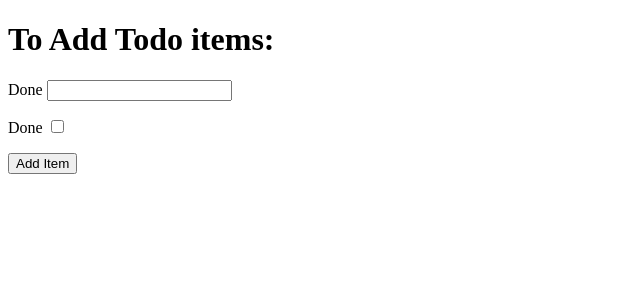
After one commit to Todd-bit/hello-django, a Django app: page /add in a window 1280 px wide. The commit adds this page. Shown: the top 300 px of the page, without its empty margins (0-640 px from the left). Run offline with Django 3.2, Linux system fonts and the light colour scheme.

Commit message:
Creating a new item 1

```diff
--- a/django_todo/urls.py
+++ b/django_todo/urls.py
@@ -15,9 +15,10 @@ Including another URLconf
 """
 from django.contrib import admin
 from django.urls import path
-from todo.views import get_todo_list
+from todo.views import get_todo_list, add_item
 
 urlpatterns = [
     path('admin/', admin.site.urls),
-    path('', get_todo_list, name="get_todo_list")
+    path('', get_todo_list, name="get_todo_list"),
+    path('add', add_item, name="add")
 ]
--- /dev/null
+++ b/todo/templates/todo/add_item.html
@@ -0,0 +1,28 @@
+<!DOCTYPE html>
+<html lang="en">
+<head>
+    <meta charset="UTF-8">
+    <meta name="viewport" content="width=!, initial-scale=1.0">
+    <title>Document</title>
+</head>
+<body>
+    <h1>To Add Todo items:</h1>
+    <form method="POST" action="add">
+        <div>
+            <p>
+                <label for="id_name">Done</label>
+                <input type="text" id="id_name" name="item_name"/>
+            </p>
+        </div>
+        <div>
+            <p>
+                <label for="id_done">Done</label>
+                <input type="checkbox" id="id_done" name="done"/>
+            </p>
+        </div>
+        <div>
+            <button type="submit">Add Item</button>
+        </div>
+    </form>
+</body>
+</html>
--- a/todo/templates/todo/todo_list.html
+++ b/todo/templates/todo/todo_list.html
@@ -18,8 +18,9 @@
             {% endif %}
             </tr>
         {% empty %}
-        <tr><td>You have nothng to do.</td></tr>
+        <tr><td>You have nothing to do.</td></tr>
         {% endfor %}
     </table>
+    <a href="/add">Add an Item</a>
 </body>
 </html>
--- a/todo/views.py
+++ b/todo/views.py
@@ -10,3 +10,7 @@ def get_todo_list(request):
         'items' : items
     }
     return render(request, 'todo/todo_list.html', context)
+
+
+def add_item(request):
+    return render(request, 'todo/add_item.html')
```
